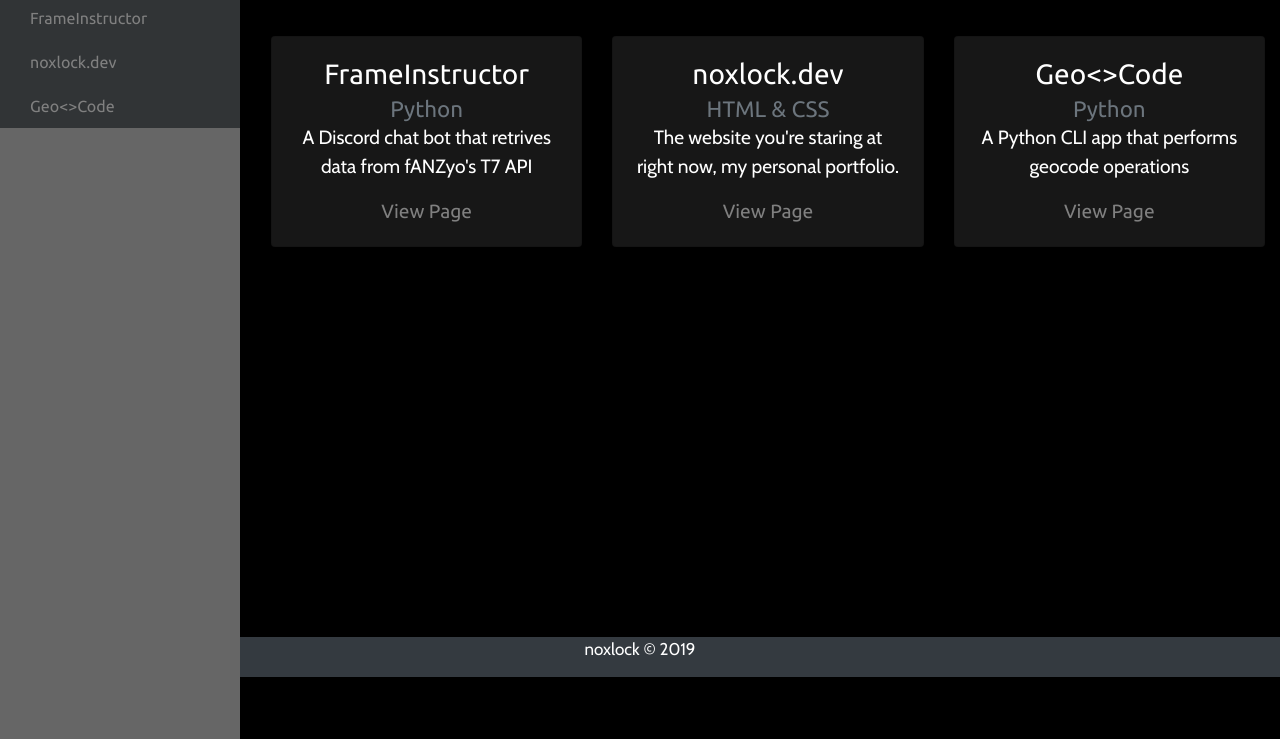
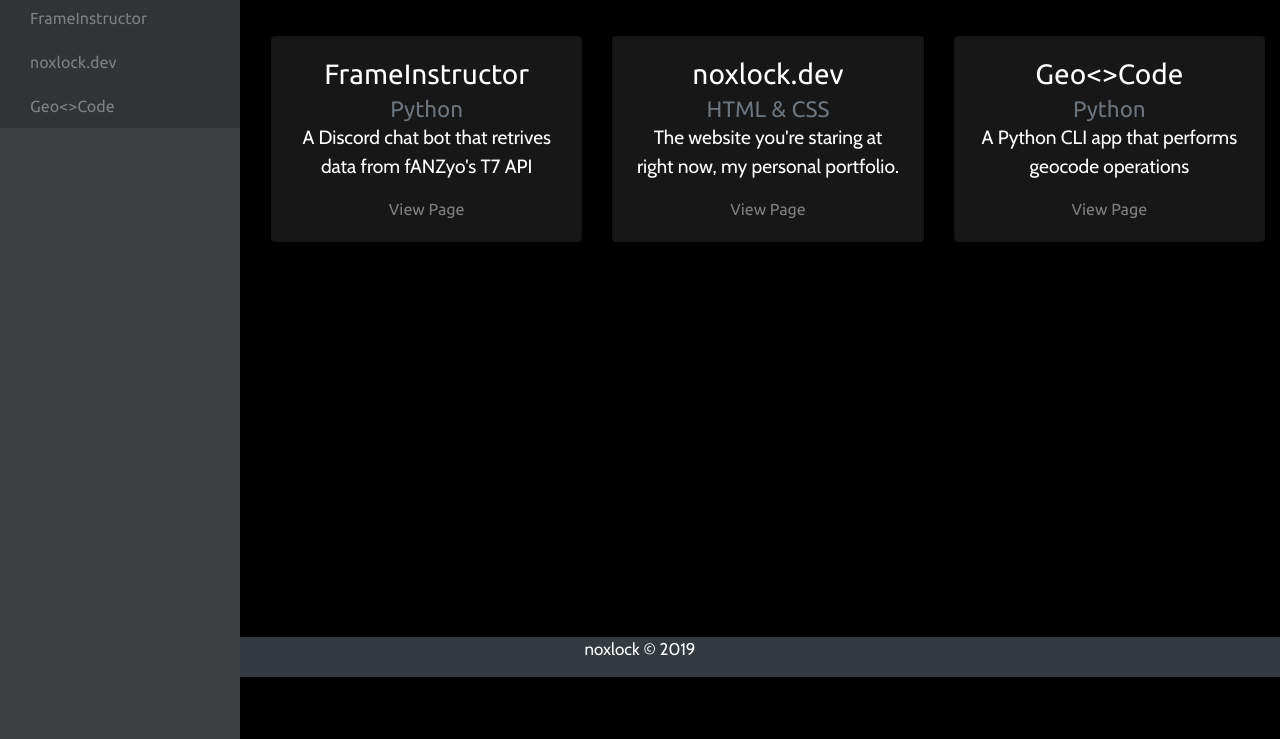
Before and after one commit to noxlock/Portfolio, a website: page public/Projects/index.html in a window 1280 px wide. Both pictures are taken after a click on the button 42 px from the left and 31 px from the top of the page. Shown: the part 123-862 px from the top of the page. Drawn offline with nearby package versions, Linux system fonts and the light colour scheme.

Commit message:
changed sidebar colour

```diff
--- a/public/Projects/styles.css
+++ b/public/Projects/styles.css
@@ -46,7 +46,7 @@
     min-width: 15em;
     /* min-height: 00%; */
     position: sticky;
-    background: #666666;
+    background-color: #3D4043;
     color: #fff;
     transition: all 0.3s;
     /* padding-right: 2em */
@@ -83,7 +83,6 @@
 
 #sidebar ul li.active > a, a[aria-expanded="true"] {
     color: #fff;
-    background: #3D4043;
 }
 
 ul ul a {
@@ -164,7 +163,7 @@
 }
 
 .card-link {
-    font-size: 1.2em;
+    font-size: 1.2  em;
 }
 
 
```
